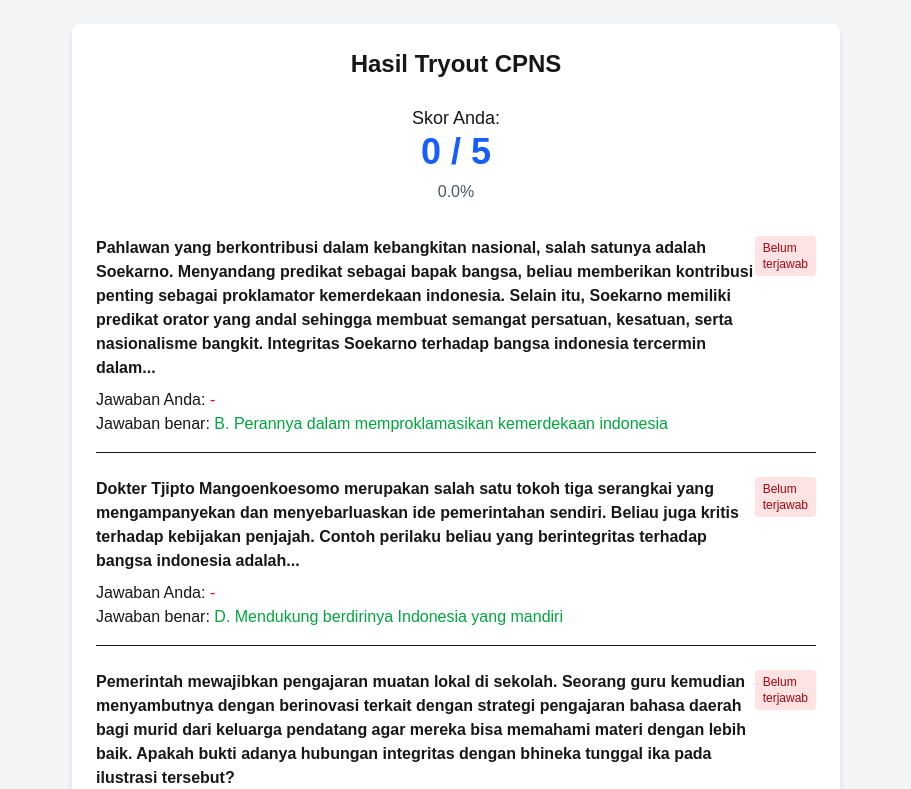
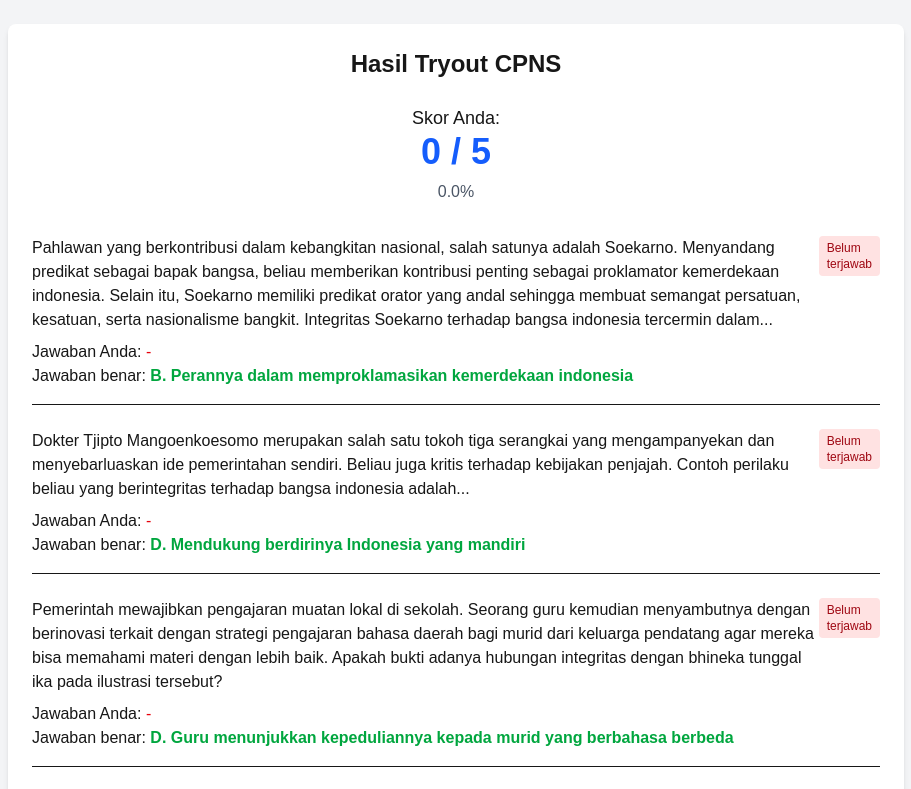
Before and after one commit to Zulhaditya/tryout-cpns, a Next.js app: page /quiz/result in a window 1280 px wide. Shown: the top 789 px of the page, without its empty margins (184-1095 px from the left). Built offline with nearby package versions, Linux system fonts and the light colour scheme.

Commit message:
UPDATE : fix width and correct answer font

```diff
--- a/app/quiz/result/page.tsx
+++ b/app/quiz/result/page.tsx
@@ -51,7 +51,7 @@ export default function ResultPage() {
 
   return (
     <div className="min-h-screen bg-gray-100 p-6">
-      <div className="max-w-3xl mx-auto bg-white p-6 rounded-lg shadow-md">
+      <div className="max-w-4xl mx-auto bg-white p-6 rounded-lg shadow-md">
         <h1 className="text-2xl font-bold text-center mb-6">Hasil Tryout CPNS</h1>
 
         <div className="text-center mb-8">
@@ -78,7 +78,7 @@ export default function ResultPage() {
             return (
               <div key={q.id} className="border-b pb-4">
                 <div className="flex justify-between items-start mb-2">
-                  <h3 className="font-semibold">{q.question}</h3>
+                  <h3>{q.question}</h3>
                   <span className={`px-2 py-1 text-xs rounded ${status === "answered"
                     ? "bg-green-100 text-green-800"
                     : status === "ragu"
@@ -91,7 +91,7 @@ export default function ResultPage() {
                 <div className="mt-2">
                   <p>
                     <span className="font-medium">Jawaban Anda:</span>{" "}
-                    <span className={isCorrect ? "text-green-600" : "text-red-600"}>
+                    <span className={isCorrect ? "text-green-600 font-semibold" : "text-red-600"}>
                       {userAnswerLetter
                         ? `${userAnswerLetter}. ${getAnswerText(q.id, userAnswerLetter)}`
                         : "-"}
@@ -101,7 +101,7 @@ export default function ResultPage() {
                   {!isCorrect && (
                     <p>
                       <span className="font-medium">Jawaban benar:</span>{" "}
-                      <span className="text-green-600">
+                      <span className="text-green-600 font-semibold">
                         {q.answer}. {getAnswerText(q.id, q.answer)}
                       </span>
                     </p>
```
